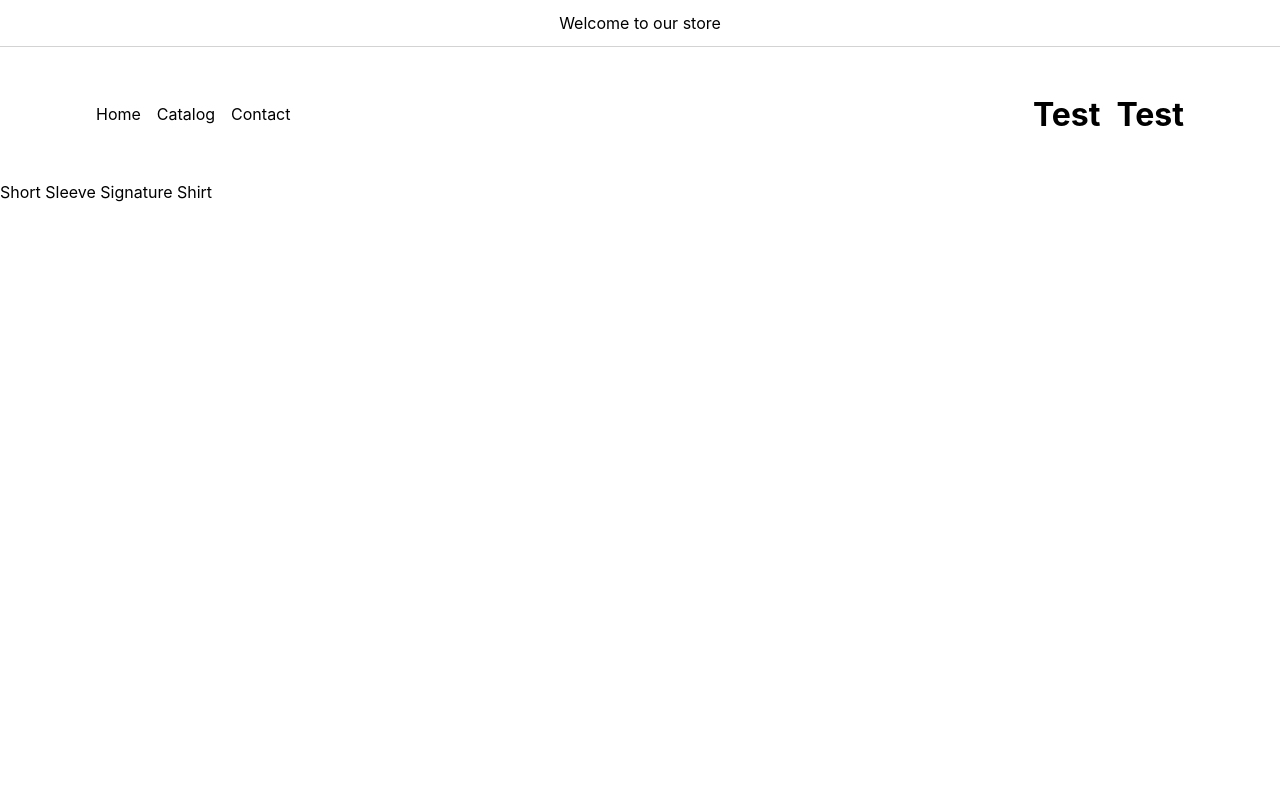
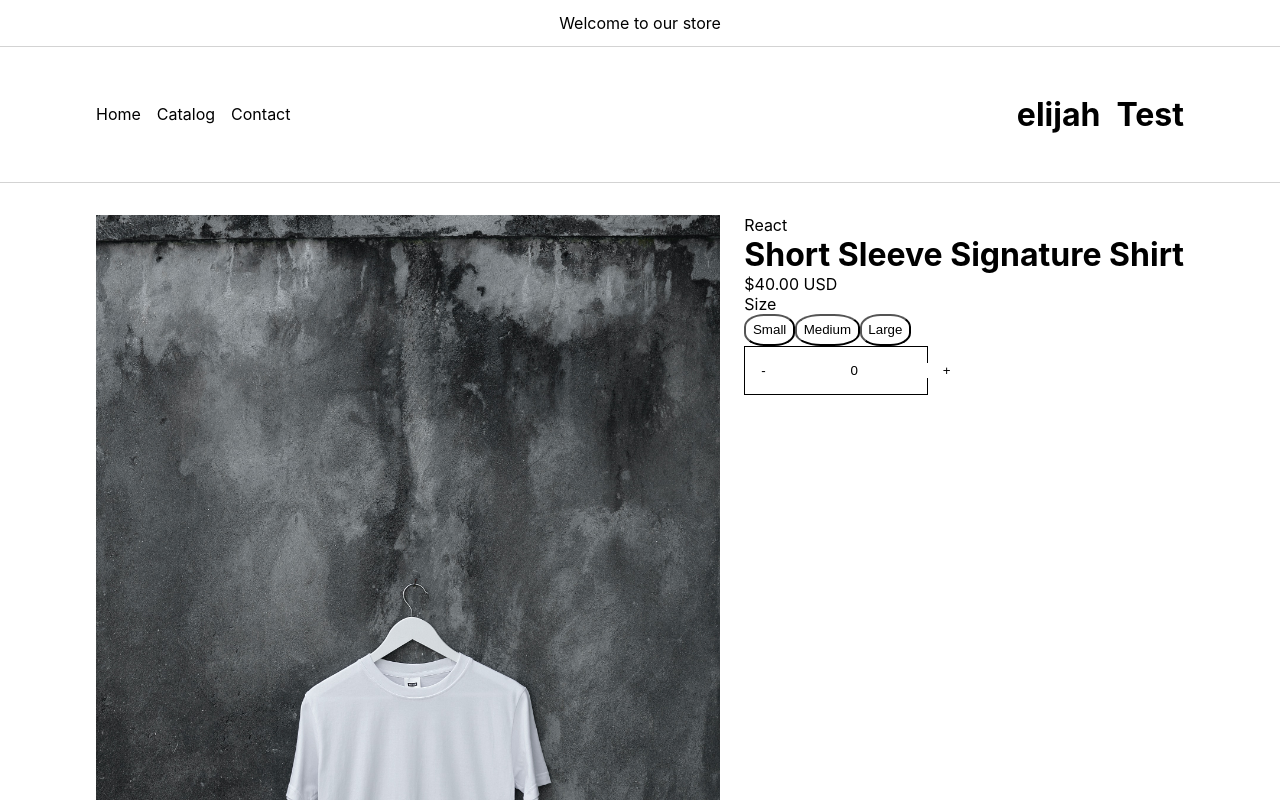
Before and after one commit to Ehaley25/shoppingCartOdin, a React (Create React App) app: page /product/1 in a window 1280 px wide. Shown: the top 800 px of the page. Built offline with nearby package versions, Linux system fonts and the light colour scheme.

Commit message:
useContext set up for editing tomorrow

```diff
--- a/src/App.css
+++ b/src/App.css
@@ -2,13 +2,19 @@
   padding: 0;
   margin: 0;
 }
+
 .App{
 
 }
 
 .container{
   width: 85%;
+  max-width: 1110px;
   margin: 0 auto;
+}
+.border-top{
+  border-top: 1px solid lightgray;
+  padding-top: 2em;
 }
 
 .App-logo {
@@ -131,3 +137,45 @@ li:hover{
   margin-top: .5em;
   color: black;
 }
+.viewOne{
+  display: flex;
+  gap: 1.5em;
+}
+.viewOne > img{
+  width: 50%;
+  object-fit: cover;
+  flex-grow: 2;
+}
+
+.viewOne > div > button{
+  background-color: white;
+  padding: .5em;
+  border-radius: 40%;
+}
+
+.increment{
+  border: 1px solid black;
+  max-width: 150px;
+  display: flex;
+  padding: 1em;
+
+}
+
+.increment > button{
+  border: none;
+  background-color: white;
+
+}
+.increment > button:hover{
+  cursor: pointer;
+}
+
+.increment > input[type="number"]{
+  text-align: center;
+  border: none;
+}
+
+input[type='number']::-webkit-inner-spin-button,
+input[type='number']::-webkit-outer-spin-button {
+    display: none;
+}
--- a/src/App.js
+++ b/src/App.js
@@ -7,7 +7,7 @@ import {BrowserRouter , Route, Routes, useParams} from 'react-router-dom'
 import Welcome from './components/Welcome';
 import PreviewItems from './components/PreviewItems';
 import Catalog from './pages/Catalog';
-import Product from './components/Product';
+import ViewOneProduct from './components/ViewOneProduct';
 import AllProducts from './pages/AllProducts'
 function App() {
   return (
@@ -20,7 +20,7 @@ function App() {
           <Route path='/contact' element={<Contact/>} />
           <Route path='/catalog' element={<Catalog/>} />
           <Route path='/allProducts' element={<AllProducts />} />
-          <Route path='/product/:id' element={<Product />} />
+          <Route path='/product/:id' element={<ViewOneProduct />} />
         </Routes>
       </BrowserRouter>
     </div>
--- a/src/components/Header.js
+++ b/src/components/Header.js
@@ -1,7 +1,12 @@
-import React from 'react'
+import React, { useContext } from 'react'
 import {Link} from 'react-router-dom'
+import Context from '../context/Context'
+import { MyContext } from '../context/MyContext'
+const Header = () =>{
 
-const Header = () =>{
+    const {test} = useContext(MyContext)
+
+
     return(
             <div className='header container'>
                 <div>
@@ -12,7 +17,7 @@ const Header = () =>{
                     </ul>
                 </div>
                 <div className='icons'>
-                <h1>Test</h1>
+                    <h1>{test}</h1>
                     <h1>Test</h1>
                 </div>
             </div>
--- /dev/null
+++ b/src/components/Increment.js
@@ -0,0 +1,25 @@
+import {React , useState} from "react";
+
+
+const Increment = () =>{
+    const [quantity , setQuantity] = useState(0)
+
+    function add(){
+        setQuantity(quantity+1)
+    }
+    function subtract(){
+        if(quantity > 0){
+            setQuantity(quantity-1)
+        }
+    }
+
+    return(
+        <div className="increment">
+            <button onClick={subtract}>-</button>
+            <input value={quantity} type='number'></input>
+            <button onClick={add}>+</button>
+        </div>
+    )
+}
+
+export default Increment
--- a/src/components/PreviewItems.js
+++ b/src/components/PreviewItems.js
@@ -1,30 +1,14 @@
 import React from "react";
-import { inventory } from "../data/clotheData";
-import { Link } from "react-router-dom";
+import Products from "./Products";
 
 const PreviewItems = () =>{
 
-    function viewInventory() {
-        return(
-            inventory.map( data => {
-                return(
-                    <div key={data._id}>
-                        <img src={data.img} alt="This is a test" />
-                        <Link className="link-products" to={`/product/${data._id}`}>
-                            <p>{data.title}</p>
-                            <p>${data.price}.00 USD</p>
-                        </Link>
-                    </div>
-                )
-            })
-        )
-    }
     return(
         <div className="homePagePreview">
             <h1>CLOTHING MADE FOR EVERYDAY ACTIVITY</h1>
             <h3 className="container">Featured Products</h3>
             <div className="container">
-                    {viewInventory()}
+                <Products />
             </div>
         </div>
     )
--- a/src/components/Product.js
+++ /dev/null
@@ -1,23 +0,0 @@
-import {React} from "react";
-import { useParams } from "react-router-dom";
-import { inventory } from "../data/clotheData";
-const Product = () =>{
-    const {id} = useParams()
-    const clothing = inventory.find(clothe => clothe._id == id)
-
-    const mainProduct = () => {
-            return(
-                <div>
-                    <p>{clothing.title}</p>
-                </div>
-            )
-    }
-
-    return(
-        <div>
-            {mainProduct()}
-        </div>
-    )
-}
-
-export default Product
--- /dev/null
+++ b/src/components/Products.js
@@ -0,0 +1,21 @@
+import {React} from 'react'
+import { inventory } from '../data/clotheData'
+import {Link} from 'react-router-dom'
+
+const Products = () =>{
+    return(
+        inventory.map( data => {
+            return(
+                <div key={data._id}>
+                    <img src={data.img} alt="This is a test" />
+                    <Link className="link-products" to={`/product/${data._id}`}>
+                        <p>{data.title}</p>
+                        <p>${data.price}.00 USD</p>
+                    </Link>
+                </div>
+            )
+        })
+    )
+}
+
+export default Products
--- /dev/null
+++ b/src/components/ViewOneProduct.js
@@ -0,0 +1,29 @@
+import {React} from "react";
+import { useParams } from "react-router-dom";
+import { inventory } from "../data/clotheData";
+import Increment from "./Increment";
+const Product = () =>{
+    // const {isSelected , setIsSelected} = useState(false)
+    const {id} = useParams()
+    const clothing = inventory.find(clothe => clothe._id == id)
+
+    return(
+        <div className="border-top">
+            <div className="container viewOne" >
+                <img src={clothing.img} alt={`${clothing.title}`}/>
+                <div>
+                    <p>React</p>
+                    <h1>{clothing.title}</h1>
+                    <p>${clothing.price}.00 USD</p>
+                    <p>Size</p>
+                    <button>Small</button>
+                    <button>Medium</button>
+                    <button>Large</button>
+                    <Increment/>
+                </div>
+            </div>
+        </div>
+    )
+}
+
+export default Product
--- /dev/null
+++ b/src/context/Context.js
@@ -0,0 +1,16 @@
+import {React } from 'react'
+import { MyContext } from './MyContext'
+
+const Context = ({children}) =>{
+
+
+    const test = "elijah"
+
+    return(
+        <MyContext.Provider value={{test}}>
+            {children}
+        </MyContext.Provider>
+    )
+}
+
+export default Context
--- /dev/null
+++ b/src/context/MyContext.js
@@ -0,0 +1,3 @@
+import { createContext } from "react";
+
+export const MyContext = createContext('')
--- a/src/index.js
+++ b/src/index.js
@@ -3,11 +3,13 @@ import ReactDOM from 'react-dom/client';
 import './index.css';
 import App from './App';
 import reportWebVitals from './reportWebVitals';
-
+import Context from './context/Context';
 const root = ReactDOM.createRoot(document.getElementById('root'));
 root.render(
   <React.StrictMode>
-    <App />
+    <Context>
+      <App />
+    </Context>
   </React.StrictMode>
 );
 
```
Lines whose indentation alone changed are shown as unchanged.
